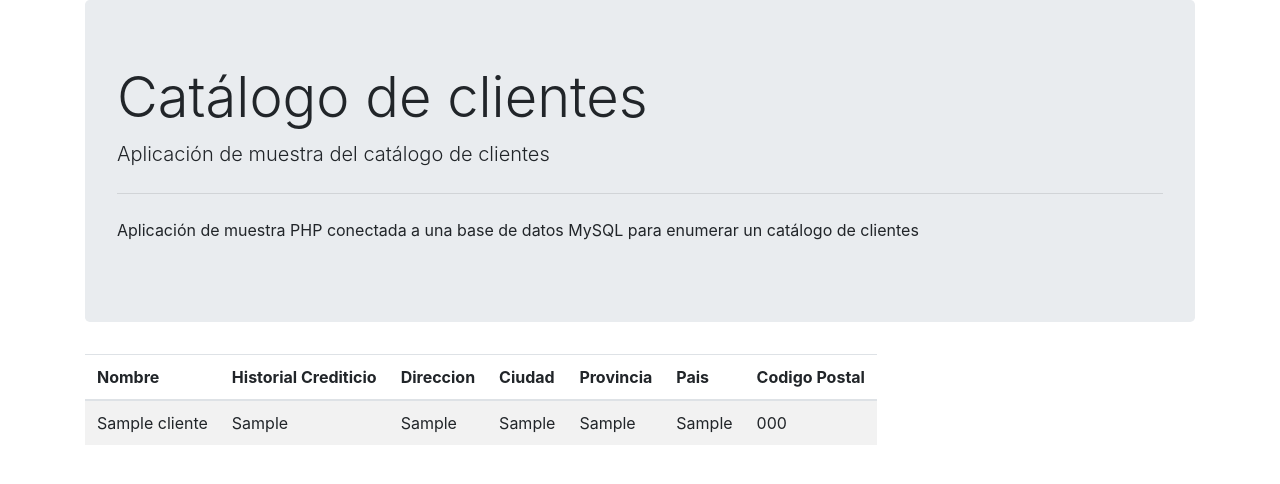
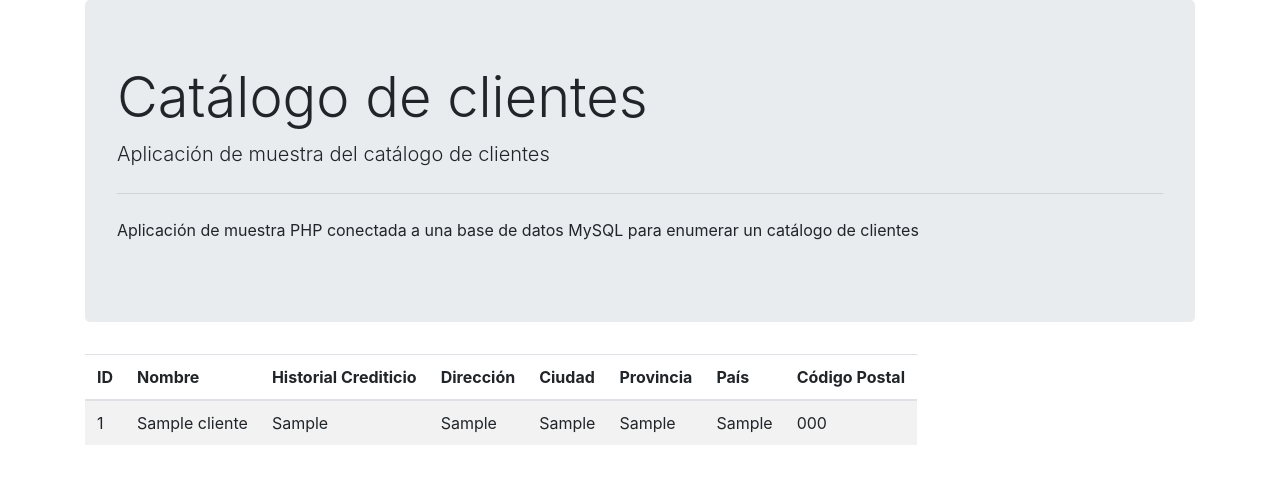
Before and after one commit to deychasu1209/web, a PHP site: page / in a window 1280 px wide. Shown: the top 484 px of the page. Run offline with PHP 8.4, Linux system fonts and the light colour scheme; tables that the repository leaves empty or names only in its code hold one stand-in row (values such as "Sample post").

Commit message:
Update index.php

```diff
--- a/index.php
+++ b/index.php
@@ -6,7 +6,7 @@
   <link rel="stylesheet" href="https://stackpath.bootstrapcdn.com/bootstrap/4.1.1/css/bootstrap.min.css" integrity="sha384-WskhaSGFgHYWDcbwN70/dfYBj47jz9qbsMId/iRN3ewGhXQFZCSftd1LZCfmhktB" crossorigin="anonymous">
 </head>
 <body>
-  <div class = "container">
+  <div class="container">
     <div class="jumbotron">
       <h1 class="display-4">Catálogo de clientes</h1>
       <p class="lead">Aplicación de muestra del catálogo de clientes</p>
@@ -16,25 +16,30 @@
     <table class="table table-striped table-responsive">
       <thead>
         <tr>
+          <th>ID</th>
           <th>Nombre</th>
           <th>Historial Crediticio</th>
-          <th>Direccion</th>
+          <th>Dirección</th>
           <th>Ciudad</th>
           <th>Provincia</th>
-          <th>Pais</th>
-          <th>Codigo Postal</th>
+          <th>País</th>
+          <th>Código Postal</th>
         </tr>
       </thead>
       <tbody>
         <?php
 
+        // Conexión a la base de datos MySQL
         $conexion = mysqli_connect(getenv('MYSQL_HOST'), getenv('MYSQL_USER'), getenv('MYSQL_PASSWORD'), "PRUEBA");
 
-        $cadenaSQL = "select * from s_cliente";
+        // Consulta SQL para seleccionar todos los registros de la tabla s_cliente
+        $cadenaSQL = "SELECT * FROM s_cliente";
         $resultado = mysqli_query($conexion, $cadenaSQL);
 
+        // Mostrar los registros en la tabla HTML
         while ($fila = mysqli_fetch_object($resultado)) {
-         echo "<tr><td> " .$fila->nombre .
+         echo "<tr><td>" . $fila->id .
+              "</td><td>" . $fila->nombre .
               "</td><td>" . $fila->calificacion_crediticia .
               "</td><td>" . $fila->direccion .
               "</td><td>" . $fila->ciudad .
```
Lines whose indentation alone changed are shown as unchanged.
